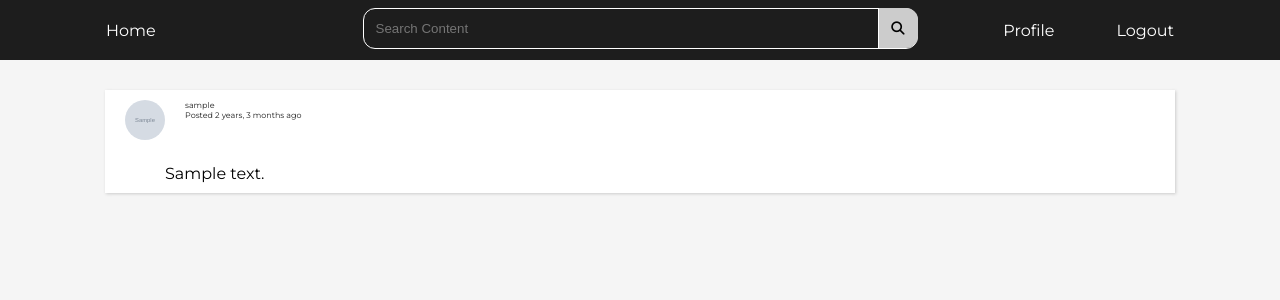
After one commit to Arc-Data/BlogAppV2, a Django app: page /post/1/ in a window 1280 px wide. The commit adds this page. Shown: the top 300 px of the page. Run offline with Django 4.2, Linux system fonts and the light colour scheme; a user stored in the database is signed in; tables that the repository leaves empty hold one stand-in row (values such as "Sample post"); grey boxes marked "Sample" are stand-in pictures; some libraries are stand-ins or nearby versions.

Commit message:
Post Detail View Rendered Basic Template

```diff
--- /dev/null
+++ b/social/templates/social/post-detail.html
@@ -0,0 +1,25 @@
+{% extends 'base.html' %}
+
+{% block title %}{{post.body | truncatechars:20}}{% endblock %}
+
+{% block content %}
+	{% include 'navbar.html' %}
+	<div class = "page-container">
+		<div class = "page-content">
+			<div class = "main-container">
+
+			<div class = "post-container post-article post-full">
+
+					<div class = "post-content">
+						<a href = "{% url 'profile' post.author.slug %}">
+							<img src = "{{post.author.profile_pic.url}}" class = "small-icon">
+						</a>
+						<p class = "details"> {{ post.author }} <br>Posted {{post.created_on|timesince}} ago </p>
+						<p class = "post-body"> {{post.body }}</p>
+					</div>
+
+			</div>
+			</div>
+		</div>
+	</div>
+{% endblock %}
--- a/social/urls.py
+++ b/social/urls.py
@@ -4,6 +4,9 @@ from .views import *
 urlpatterns = [
 	path('', HomeView.as_view(), name = "home"),
 	path('submit/', CreatePostView.as_view(), name = "create"),
+
+	path('post/<int:id>/', DetailPostView.as_view(), name = "post"),
+
 	path('profile/<slug:slug>/', ProfileView.as_view(), name = "profile"),
 	path('profile/<slug:slug>/edit', ProfileEdit.as_view(), name = "profile-edit"),
 ]
--- a/social/views.py
+++ b/social/views.py
@@ -34,6 +34,14 @@ class CreatePostView(CreateView):
 	def get_success_url(self):
 		return reverse('home')
 
+class DetailPostView(LoginRequiredMixin, View):
+	def get(self, request, id, *args, **kwargs):
+		post = Post.objects.get(id = id)
+		context = {
+			'post':post,
+		}
+		return render(request, 'social/post-detail.html', context)
+
 class ProfileView(LoginRequiredMixin, View):
 	def get(self, request, slug, *args, **kwargs):
 		profile = Profile.objects.get(slug = slug)
--- a/static/css/style.css
+++ b/static/css/style.css
@@ -330,7 +330,8 @@ nav {
 
 .post-create {
 	height: 66px;
-
+	display: grid;
+	grid-template-columns: auto 1fr;
 	align-items: center;
 	cursor: text;
 	border: 1px solid #1088eb;
@@ -352,19 +353,22 @@ nav {
 .post-article {
 	margin-top: 10px;
 	align-items: center;
+	position: relative;
 }
 
 .post-container {
 	box-shadow: 1px 1px 3px #ccc;
 	gap: 20px;
-
 	padding: 10px 20px;
 	width: 100%;
 	background: white;
-	display: grid;
+
+}
+
+.post-content {
+	display :grid;
 	grid-template-columns: 40px 1fr;
-
-
+	gap: 20px;
 }
 
 .small-icon {
@@ -395,10 +399,22 @@ nav {
 	box-shadow: 1px 1px 3px #ccc;
 }
 
-.post-content {
+.post-body {
 	grid-column: 1/-1;
 	width: 100%;
 	text-indent: 40px;
+}
+
+.post-link {
+	position: absolute;
+	left: 0;
+	top: 0;
+	width: 100%;
+	height: 100%;
+}
+
+.post-full {
+	grid-column: 1/-1;
 }
 
 /* profile-edit */
```
Also changed, not shown: social/templates/social/home.html (+13 -3 lines).
